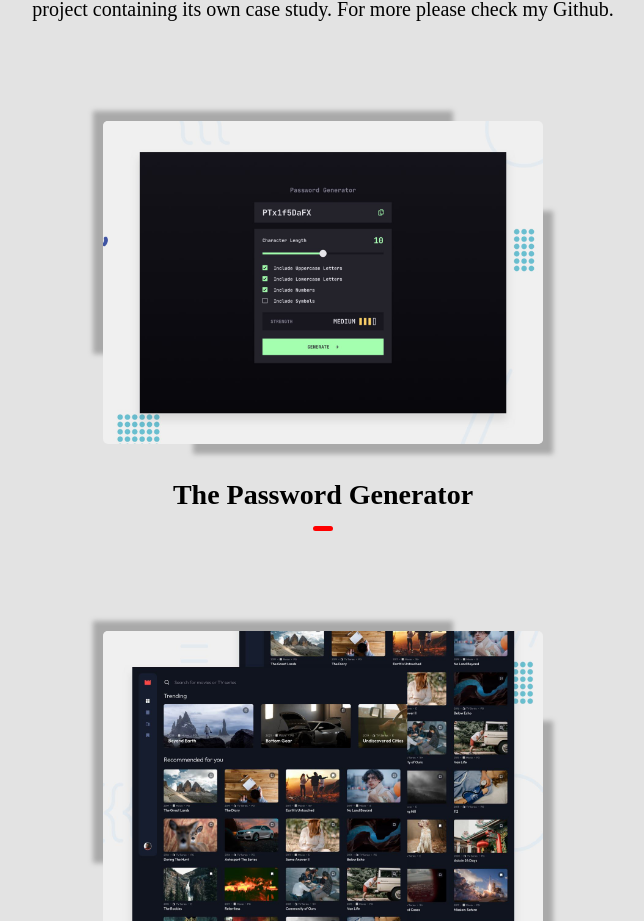
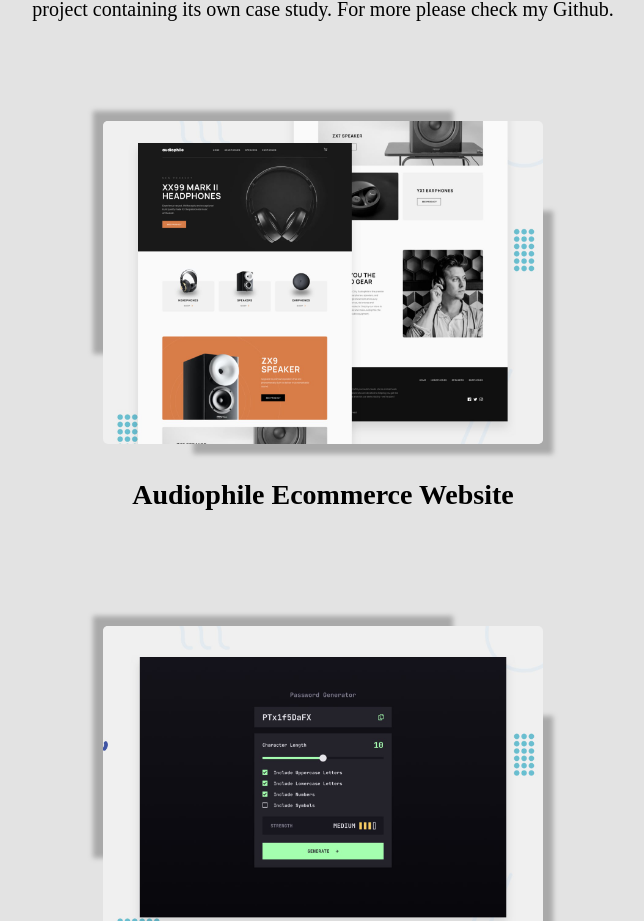
Before and after one commit to Milltiades/My-Portfolio, a React (Vite) app: page / in a window 1280 px wide. Shown: the part 1739-2660 px from the top of the page, without its empty margins (317-961 px from the left). Built offline with nearby package versions, Linux system fonts and the light colour scheme.

Commit message:
add new project in portfolio : audiophile eccomerce website

```diff
--- a/src/App.tsx
+++ b/src/App.tsx
@@ -144,6 +144,16 @@ function App() {
             each project containing its own case study. For more please check my
             Github.
           </ProjectDivP>
+          <Project>
+            <Img src="/assets/audpreview.jpg" alt="" />
+            <ImgButton
+              onClick={() =>
+                window.open("https://audiophile-web-app.netlify.app/")
+              }
+            >
+              Audiophile Ecommerce Website
+            </ImgButton>
+          </Project>
           <Project>
             <Img src="/assets/preview.jpg" alt="" />
             <ImgButton
```
Also changed, not shown: public/assets/audpreview.jpg (added).
